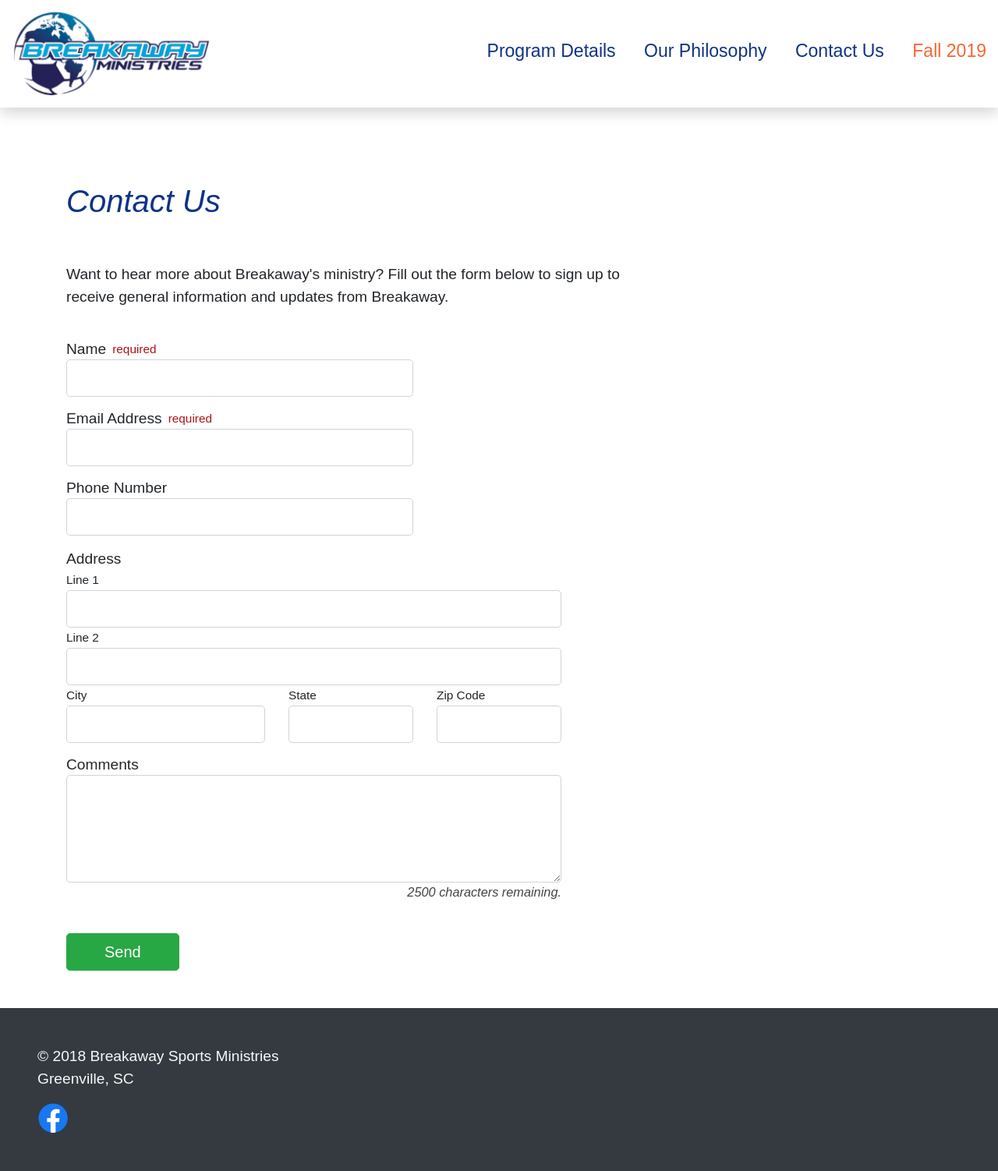
After one commit to nmarsceau/breakaway-ministries.com, a PHP site: page /contact.html in a window 1280 px wide. The commit adds this page. Shown: the whole page at 78% size. Run offline with PHP 8.4, Linux system fonts and the light colour scheme.

Commit message:
Finish register page, convert contact page

```diff
--- /dev/null
+++ b/character_counter.js
@@ -0,0 +1,30 @@
+function update_character_counter(field) {
+    const maxlength = field.getAttribute('maxlength').trim();
+    if (maxlength === '') return;
+    const remaining = maxlength - field.value.length;
+
+    let counter_color = '#444444';
+    if (remaining < Math.min(0.25 * maxlength, 40)) {counter_color = '#c87800';}
+    if (remaining < Math.min(0.1 * maxlength, 10)) {counter_color = '#ff0040';}
+
+    if (field.nextElementSibling === null || !field.nextElementSibling.classList.contains('character-counter')) {
+        field.parentNode.insertBefore(document.createElement('p'), field.nextSibling);
+        field.nextElementSibling.classList.add('character-counter');
+        field.nextElementSibling.style.textAlign = 'right';
+        field.nextElementSibling.style.fontStyle = 'italic';
+        field.nextElementSibling.style.fontSize = '0.85em';
+    }
+
+    field.nextElementSibling.innerText = remaining + ' characters remaining.';
+    field.nextElementSibling.style.color = counter_color;
+}
+
+document.addEventListener('input', function(event) {
+    if (!event.target.classList.contains('count') || !event.target.hasAttribute('maxlength')) return;
+    update_character_counter(event.target);
+});
+
+(function() {
+    const inputs = document.querySelectorAll('input.count[maxlength], textarea.count[maxlength]');
+    for (let i = 0; i < inputs.length; i++) {update_character_counter(inputs[i]);}
+})();
--- /dev/null
+++ b/contact.html
@@ -0,0 +1,142 @@
+<!doctype html>
+<html lang="en" dir="ltr">
+<head>
+    <meta charset="UTF-8" />
+    <meta name="viewport" content="width=device-width, initial-scale=1" />
+    <meta name="title" content="" />
+    <meta name="description" content="" />
+    <meta name="keyword" content="" />
+    <title>Contact Us | Breakaway Sports Ministries</title>
+    <link href="reset.css" rel="stylesheet" type="text/css" />
+    <link href="bootstrap.min.css" rel="stylesheet" type="text/css" />
+    <link href="styles.css" rel="stylesheet" type="text/css" />
+    <link rel="shortcut icon" href="images/favicon.ico" />
+</head>
+<body>
+    <header class="mb-5">
+        <nav class="main-menu shadow">
+            <a class="brand ml-3" href="index.html"><img src="images/logo.png" alt="" class="w-100" /></a>
+            <button id="main-menu-toggle" type="button" aria-label="Toggle main menu"></button>
+            <ul class="collapsed">
+                <li><a href="program.html">Program Details</a></li>
+                <li><a href="philosophy.html">Our Philosophy</a></li>
+                <li><a href="contact.html">Contact Us</a></li>
+                <li><a href="fall_2019.html" class="orange">Fall 2019</a></li>
+            </ul>
+        </nav>
+    </header>
+    <main class="pt-4">
+        <div class="container">
+            <div class="row mt-4 mb-5">
+                <div class="col-12">
+                    <h1>Contact Us</h1>
+                </div>
+            </div>
+            <div class="row mb-4">
+                <div class="col-lg-8">
+                    <p>
+                        Want to hear more about Breakaway&apos;s ministry? Fill out the form below to
+                        sign up to receive general information and updates from Breakaway.
+                    </p>
+                </div>
+            </div>
+            <form class="validate" action="submit.html" method="post">
+                <div class="row mb-3">
+                    <div class="col-md-8 col-lg-5">
+                        <label class="d-block">
+                            Name<span class="required">required</span>
+                            <input type="text" name="name" class="form-control form-control-lg"
+                                required maxlength="250">
+                        </label>
+                    </div>
+                </div>
+                <div class="row mb-3">
+                    <div class="col-md-8 col-lg-5">
+                        <label class="d-block">
+                            Email Address<span class="required">required</span>
+                            <input type="email" name="email" class="form-control form-control-lg"
+                                required maxlength="320">
+                        </label>
+                    </div>
+                </div>
+                <div class="row mb-3">
+                    <div class="col-md-8 col-lg-5">
+                        <label class="d-block">
+                            Phone Number
+                            <input type="tel" name="phone" class="form-control form-control-lg"
+                                minlength="7" maxlength="17">
+                        </label>
+                    </div>
+                </div>
+                <div class="row">
+                    <div class="col-12">
+                        <label>Address</label>
+                    </div>
+                </div>
+                <div class="row">
+                    <div class="col-md-8 col-lg-7">
+                        <label class="d-block">
+                            <small>Line 1</small>
+                            <input type="text" name="addr-line-1" class="form-control form-control-lg"
+                                maxlength="250">
+                        </label>
+                    </div>
+                </div>
+                <div class="row">
+                    <div class="col-md-8 col-lg-7">
+                        <label class="d-block">
+                            <small>Line 2</small>
+                            <input type="text" name="addr-line-2" class="form-control form-control-lg"
+                                maxlength="250">
+                        </label>
+                    </div>
+                </div>
+                <div class="row mb-3">
+                    <div class="col-md-4 col-lg-3">
+                        <label class="d-block">
+                            <small>City</small>
+                            <input type="text" name="addr-city" class="form-control form-control-lg"
+                                maxlength="100">
+                        </label>
+                    </div>
+                    <div class="col-md-2">
+                        <label class="d-block">
+                            <small>State</small>
+                            <input type="text" name="addr-state" class="form-control form-control-lg"
+                                minlength="2" maxlength="2">
+                        </label>
+                    </div>
+                    <div class="col-md-2">
+                        <label class="d-block">
+                            <small>Zip Code</small>
+                            <input type="text" name="addr-zip" class="form-control form-control-lg"
+                                minlength="5" maxlength="5" pattern="[0-9]{5}">
+                        </label>
+                    </div>
+                </div>
+                <div class="row">
+                    <div class="col-md-8 col-lg-7">
+                        <label class="d-block">Comments</label>
+                        <textarea name="comment" rows="4" class="form-control form-control-lg count" maxlength="2500"></textarea>
+                    </div>
+                </div>
+                <div class="row mt-4 mb-5">
+                    <div class="col-12">
+                        <button type="submit" class="btn btn-lg btn-success px-5">Send</button>
+                    </div>
+                </div>
+            </form>
+        </div>
+    </main>
+    <footer class="footer bg-dark text-light py-4 px-3 py-sm-5 px-sm-5">
+        &copy; 2018 Breakaway Sports Ministries
+        <address>Greenville, SC</address>
+        <a href="https://www.facebook.com/Breakaway-Sports-Ministries-81378962634/" target="_blank">
+            <img src="images/fb.png" alt="Facebook" width="40" height="40" />
+        </a>
+    </footer>
+    <script src="script.js"></script>
+    <script src="validate_form.js" async></script>
+    <script src="character_counter.js" async></script>
+</body>
+</html>
--- a/fall_2019.html
+++ b/fall_2019.html
@@ -90,8 +90,6 @@
                 </div>
             </div>
             <div class="py-5"></div>
-            <!-- TODO: show a success message upon success -->
-            <!-- <strong>Success!</strong> You've submitted your registration. We'll contact you soon. -->
             <form id="registration-form" action="submit.html" method="post" class="validate"> <!-- https://formspree.io/meqrzzlq -->
                 <div class="row mb-4">
                     <h2 class="col-12">Register</h2>
@@ -267,7 +265,7 @@
                 </div>
                 <div class="row mt-4 mb-5">
                     <div class="col-md-4 col-lg-3">
-                        <button type="submit" class="btn btn-lg px-5" style="background-color: #f66733; color: white;">Register</button>
+                        <button type="submit" class="btn btn-lg btn-orange px-5">Register</button>
                     </div>
                 </div>
             </form>
--- a/styles.css
+++ b/styles.css
@@ -35,6 +35,15 @@ h1, h2, h3, h4, h5, h6 {
 
 .bg-light-blue {
     background-color: #aacaf4;
+}
+
+.btn-orange {
+    background-color: #f66733;
+    color: #ffffff;
+}
+.btn-orange:hover {
+    background-color: #ec460a;
+    color: #ffffff;
 }
 
 .font-lg {
@@ -251,6 +260,7 @@ span.optional {
     color: #ae1313;
     font-size: 0.8em;
     font-style: italic;
+    margin-left: 10px;
 }
 
 
--- a/validate_form.js
+++ b/validate_form.js
@@ -2,14 +2,18 @@ function field_has_error(field) {
     if (field.disabled || field.type === 'reset' || field.type === 'submit' || field.type === 'button') return null;
     if (field.hasAttribute('data-custom-validator') && typeof custom_validators === 'object' && custom_validators !== null) {
         const validator_name = field.getAttribute('data-custom-validator');
-        if (validity !== '' && typeof custom_validators[validator_name] === 'function') {
+        if (validator_name !== '' && typeof custom_validators === 'object' && custom_validators !== null && typeof custom_validators[validator_name] === 'function') {
             const custom_validator_result = custom_validators[validator_name](field);
             if (custom_validator_result !== null) {return custom_validator_result;}
         }
     }
     const validity = field.validity;
     if (validity.valid) return null;
-    if (validity.valueMissing) return 'Please fill out this field.';
+    if (validity.valueMissing) {
+        if (field.type === 'radio' || field.type === 'checkbox') return 'Please select an option.';
+        if (field.type === 'file') return 'Please choose a file.';
+        return 'Please fill out this field.';
+    }
     if (validity.typeMismatch) {
         if (field.type === 'email') return 'Please enter a valid email address.';
         if (field.type === 'url') return 'Please enter a valid URL.';
@@ -101,7 +105,22 @@ for (let i = 0; i < forms.length; i++) {
 
 document.addEventListener('blur', function(event) {
     if (!event.target.form.classList.contains('validate')) return;
-    event.target.value = event.target.value.trim();
+    if (event.target.type !== 'file') {
+        event.target.value = event.target.value.trim();
+    }
+    const error = field_has_error(event.target);
+    if (error === null) {remove_error(event.target);}
+    else {show_error(event.target, error);}
+}, true);
+
+document.addEventListener('input', function(event) {
+    if (!event.target.form.classList.contains('validate')) return;
+    remove_error(event.target);
+}, true);
+
+document.addEventListener('input', function(event) {
+    if (!event.target.form.classList.contains('validate')) return;
+    if (event.target.type !== 'file') return;
     const error = field_has_error(event.target);
     if (error === null) {remove_error(event.target);}
     else {show_error(event.target, error);}
@@ -113,7 +132,9 @@ document.addEventListener('submit', function(event) {
 
     let first_field_with_error = null;
     for (let i = 0; i < fields.length; i++) {
-        fields[i].value = fields[i].value.trim();
+        if (fields[i].type !== 'file') {
+            fields[i].value = fields[i].value.trim();
+        }
         const error = field_has_error(fields[i]);
         if (error !== null) {
             show_error(fields[i], error);
```
Also changed, not shown: contact.php (deleted, +0 -216 lines), register.html (+65 -44 lines).
